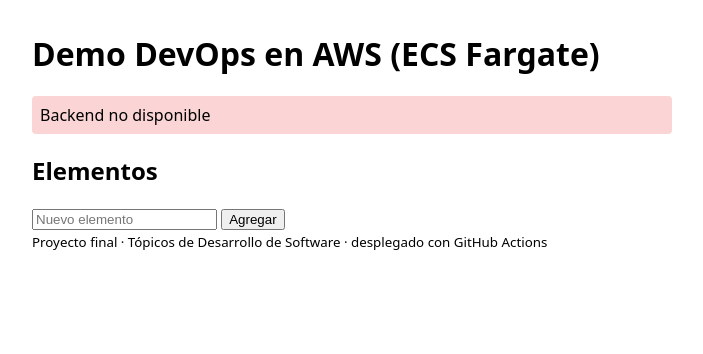
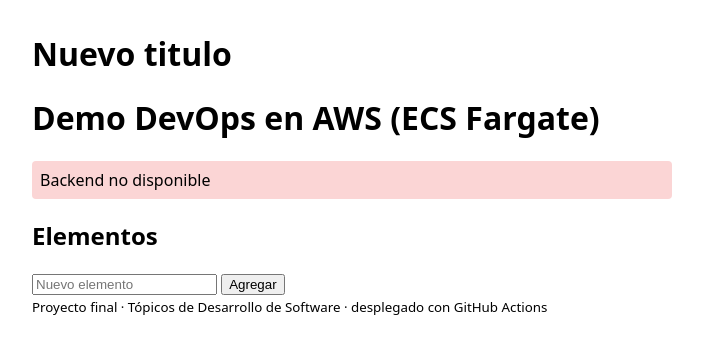
Before and after one commit to raulrojas1/semestral-topicos-1, a plain HTML site: page aplicacion/frontend/index.html in a window 1280 px wide. Shown: the whole page, without its empty margins (288-991 px from the left). Drawn offline with Linux system fonts and the light colour scheme; no server answers.

Commit message:
Update main heading in index.html

```diff
--- a/aplicacion/frontend/index.html
+++ b/aplicacion/frontend/index.html
@@ -12,7 +12,7 @@
   </style>
 </head>
 <body>
-  <h1></h1>
+  <h1>Nuevo titulo</h1>
   <h1>Demo DevOps en AWS (ECS Fargate) </h1>
   <p id="status">Consultando backend...</p>
   <h2>Elementos</h2>
```
